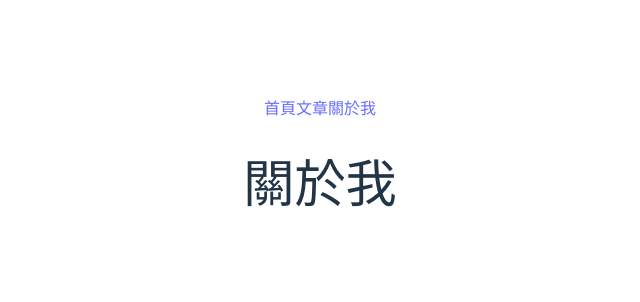
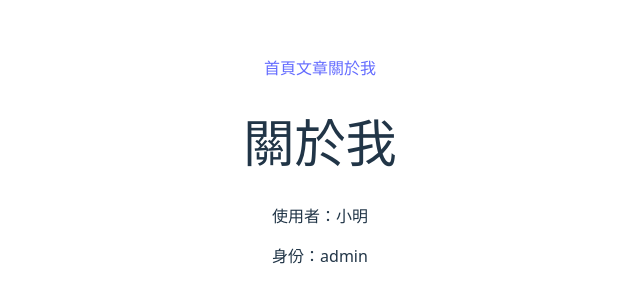
Before and after one commit to roucho1/my-react-app, a React (Vite) app: page /about in a window 1280 px wide. Shown: the part 230-532 px from the top of the page, without its empty margins (320-960 px from the left). Built offline with nearby package versions, Linux system fonts and the light colour scheme.

Commit message:
Day 15: useContext 基礎，createContext、Provider、useContext 用法

```diff
--- /dev/null
+++ b/src/context/UserContext.jsx
@@ -0,0 +1,3 @@
+import { createContext } from "react";
+
+export const UserContext = createContext(null);
--- a/src/main.jsx
+++ b/src/main.jsx
@@ -3,11 +3,14 @@ import { createRoot } from "react-dom/client";
 import "./index.css";
 import App from "./App.jsx";
 import { BrowserRouter } from "react-router-dom";
+import { UserContext } from "./context/UserContext.jsx";
 
 createRoot(document.getElementById("root")).render(
   <StrictMode>
     <BrowserRouter>
-      <App />
+      <UserContext.Provider value={{ name: "小明", role: "admin" }}>
+        <App />
+      </UserContext.Provider>
     </BrowserRouter>
   </StrictMode>,
 );
--- a/src/pages/About.jsx
+++ b/src/pages/About.jsx
@@ -1,5 +1,16 @@
+import { useContext } from "react";
+import { UserContext } from "../context/UserContext";
+
 // src/pages/About.jsx
 function About() {
-  return <h1>關於我</h1>;
+  const user = useContext(UserContext);
+  console.log(UserContext);
+  return (
+    <div>
+      <h1>關於我</h1>
+      <p>使用者：{user.name}</p>
+      <p>身份：{user.role}</p>
+    </div>
+  );
 }
 export default About;
```
